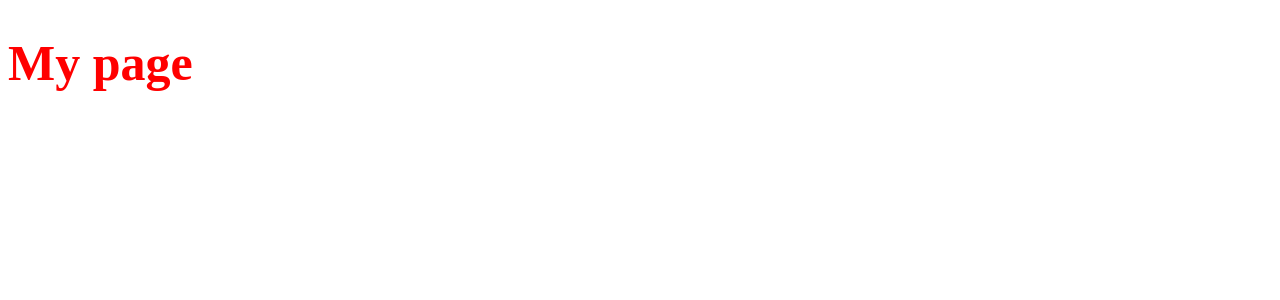
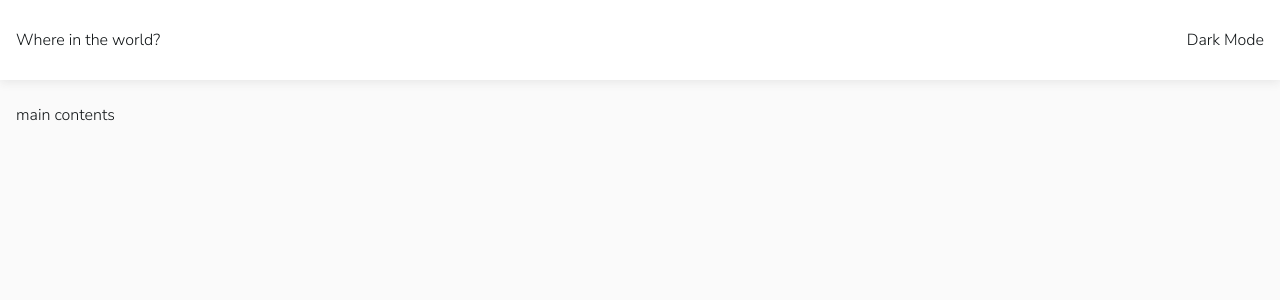
Before and after one commit to yoniakabecky/mini-projects-4, a Next.js app: page / in a window 1280 px wide. Shown: the top 300 px of the page. Built offline with nearby package versions, Linux system fonts and the light colour scheme.

Commit message:
Base layout and theme

```diff
--- /dev/null
+++ b/components/Layout.tsx
@@ -0,0 +1,37 @@
+import Head from "next/head";
+import React, { ReactElement } from "react";
+import styled from "styled-components";
+import Nav from "./Nav";
+
+interface Props {
+  children: React.ReactNode;
+}
+
+const Main = styled.main`
+  margin-top: 80px;
+  background-color: ${(props) => props.theme.background};
+  width: 100%;
+  height: calc(100vh - 80px);
+  overflow-y: scroll;
+  color: ${(props) => props.theme.color};
+`;
+
+export default function Layout({ children }: Props): ReactElement {
+  return (
+    <>
+      <Head>
+        <title>REST Countries API | Frontend Mentor</title>
+        <link
+          rel="icon"
+          type="image/png"
+          sizes="32x32"
+          href="./images/favicon-32x32.png"
+        />
+      </Head>
+
+      <Nav />
+
+      <Main>{children}</Main>
+    </>
+  );
+}
--- /dev/null
+++ b/components/Nav.tsx
@@ -0,0 +1,39 @@
+import React, { ReactElement } from "react";
+import styled from "styled-components";
+
+interface Props {}
+
+const Root = styled.nav`
+  position: fixed;
+  top: 0;
+  box-shadow: ${(props) => props.theme.boxShadow};
+  background-color: ${(props) => props.theme.primary};
+  width: 100%;
+  height: 80px;
+  color: ${(props) => props.theme.color};
+`;
+
+const Container = styled.div`
+  display: flex;
+  align-items: center;
+  justify-content: space-between;
+  margin: 0 auto;
+  max-width: 1280px;
+  height: 100%;
+
+  @media (max-width: 1280px) {
+    padding: 0 1rem;
+  }
+`;
+
+export default function Nav({}: Props): ReactElement {
+  return (
+    <Root>
+      <Container>
+        <div>Where in the world?</div>
+
+        <div>Dark Mode</div>
+      </Container>
+    </Root>
+  );
+}
--- /dev/null
+++ b/pages/_app.tsx
@@ -0,0 +1,15 @@
+import { AppProps } from "next/dist/next-server/lib/router/router";
+import { ThemeProvider } from "styled-components";
+import { GlobalStyle, lightTheme } from "../theme";
+
+export default function MyApp({ Component, pageProps }: AppProps) {
+  return (
+    <>
+      <GlobalStyle />
+
+      <ThemeProvider theme={lightTheme}>
+        <Component {...pageProps} />
+      </ThemeProvider>
+    </>
+  );
+}
--- a/pages/index.tsx
+++ b/pages/index.tsx
@@ -1,10 +1,21 @@
 import styled from "styled-components";
+import Layout from "../components/Layout";
 
-const Title = styled.h1`
-  color: red;
-  font-size: 50px;
+const Container = styled.div`
+  display: flex;
+  margin: 0 auto;
+  max-width: 1280px;
+  height: 100%;
+
+  @media (max-width: 1280px) {
+    padding: 1.5rem 1rem;
+  }
 `;
 
 export default function Home() {
-  return <Title>My page</Title>;
+  return (
+    <Layout>
+      <Container>main contents</Container>
+    </Layout>
+  );
 }
--- /dev/null
+++ b/theme.ts
@@ -0,0 +1,29 @@
+import { createGlobalStyle, DefaultTheme } from "styled-components";
+
+export const GlobalStyle = createGlobalStyle`
+  @import url('https://fonts.googleapis.com/css2?family=Nunito+Sans:wght@300;600;800&display=swap');
+  * {
+    margin: 0;
+    padding: 0;
+    box-sizing: border-box;
+  }
+  body {
+    font-family: 'Nunito Sans', sans-serif;
+  }
+`;
+
+export const darkTheme: DefaultTheme = {
+  primary: "hsl(209, 23%, 22%)",
+  secondary: "hsl(209, 23%, 22%)",
+  background: "hsl(207, 26%, 17%)",
+  color: "hsl(0, 0%, 100%)",
+  boxShadow: "0px 2px 10px rgba(35, 39, 42, 0.5)",
+};
+
+export const lightTheme: DefaultTheme = {
+  primary: "hsl(0, 0%, 100%)",
+  secondary: "hsl(0, 0%, 52%)",
+  background: "hsl(0, 0%, 98%)",
+  color: "hsl(200, 15%, 8%)",
+  boxShadow: "0px 2px 10px #E5E5E5",
+};
```
Also changed, not shown: public/images/favicon-32x32.png (added).
